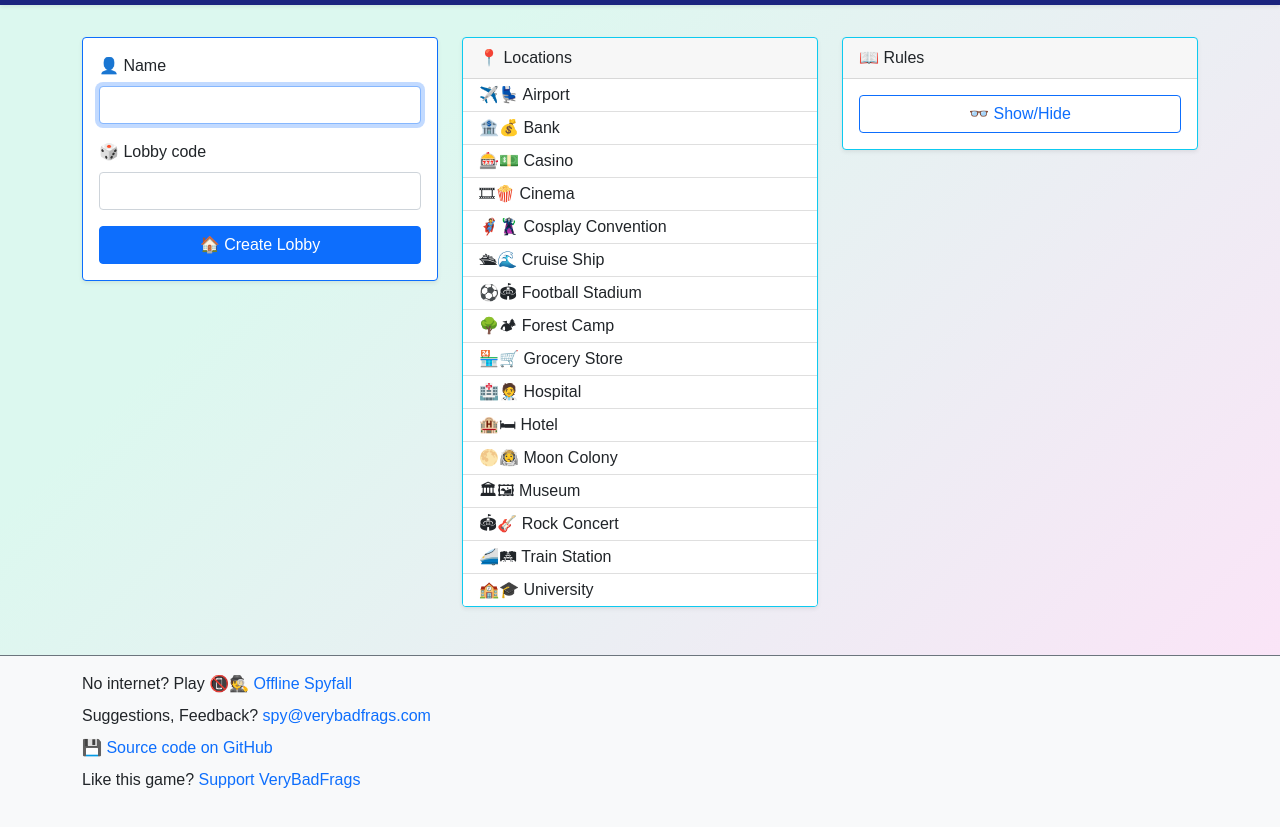
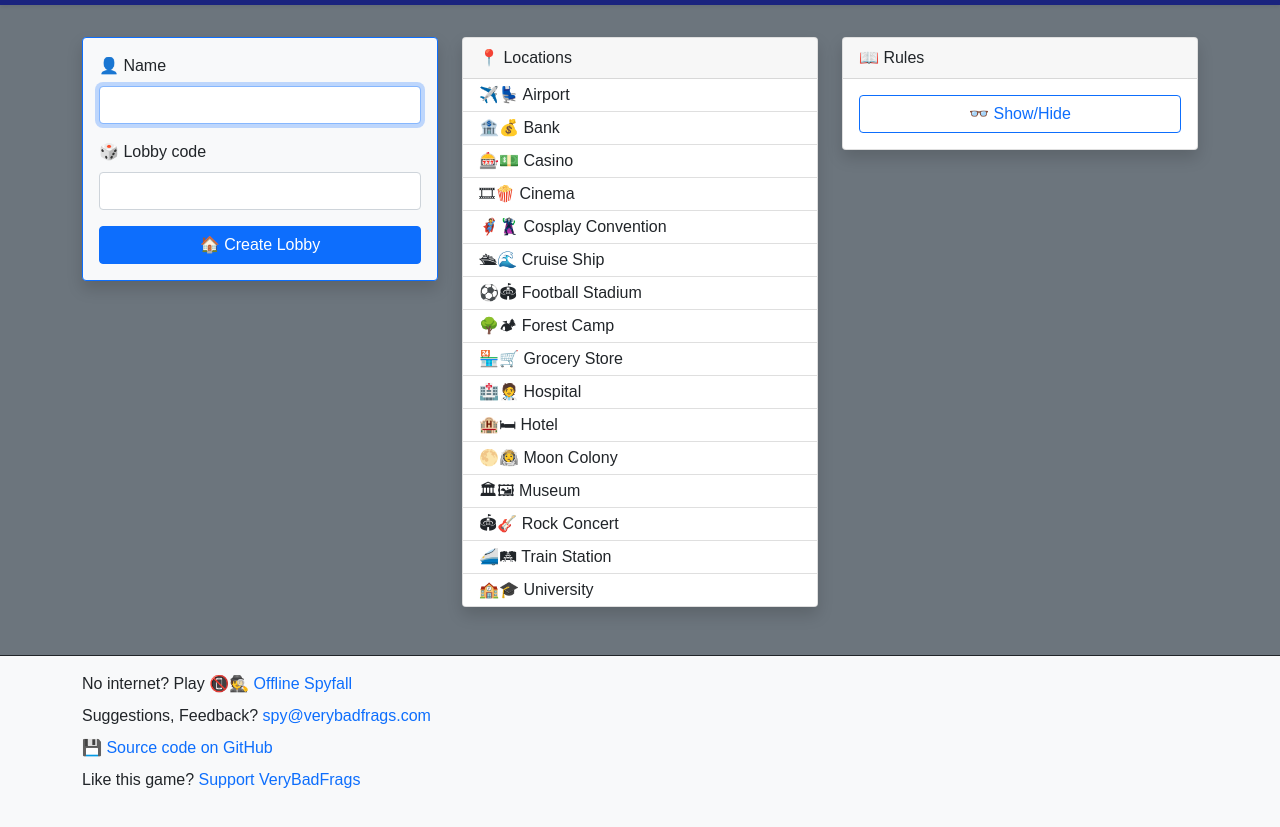
Before and after one commit to VeryBadFrags/spyfall-server, a website: page client/index.html in a window 1280 px wide. Shown: the part 45-872 px from the top of the page. Drawn offline with nearby package versions, Linux system fonts and the light colour scheme; files that its build step writes are made by us from their sources.

Commit message:
Add darker background

```diff
--- a/client/index.html
+++ b/client/index.html
@@ -15,7 +15,7 @@
     <link rel="stylesheet" href="spy.css">
 </head>
 
-<body>
+<body class="bg-secondary">
 
     <nav class="navbar navbar-expand navbar-dark bg-primary shadow-sm">
         <div class="container-fluid">
@@ -27,13 +27,13 @@
     </nav>
 
     <div class="container mb-5">
-        <div id="error" class="card alert alert-danger mt-3" style="display: none;"></div>
+        <div id="error" class="alert alert-danger mt-3" style="display: none;"></div>
 
         <div class="row row-cols-1 row-cols-md-2 row-cols-lg-3 gy-4 mt-2">
 
             <!-- Connect -->
             <div class="col" id="connect-wrapper">
-                <div class="card border-primary shadow-sm">
+                <div class="card text-dark bg-light border-primary shadow">
                     <div class="card-body">
                         <form id="connect-form">
                             <div class="mb-3">
@@ -57,7 +57,7 @@
 
             <!-- Game chat -->
             <div class="col" id="chat-wrapper" style="display: none;">
-                <div class="card border-primary shadow-sm">
+                <div class="card border-primary shadow">
                     <div class="card-body">
                         <div class="progress mb-2" style="height: 2.5em;">
                             <div class="progress-bar bg-info text-dark" id="progress-bar" role="progressbar" style="width: 100%;" aria-valuenow="100"
@@ -83,7 +83,7 @@
 
             <!-- Players list -->
             <div class="col" id="players-wrapper" style="display: none;">
-                <div class="card border-secondary shadow-sm">
+                <div class="card border-secondary shadow">
                     <div class="card-header">⚙️ Settings</div>
                     <div class="card-body">
                         <h6 class="card-title">👥 Players</h6>
@@ -104,7 +104,7 @@
                                 <label for="ready-check" class="clickable form-check-label">Ready</label>
                             </div>
                             <div class="d-grid">
-                                <button type="submit" id="start-button" class="btn btn-primary">🏁 Start</button>
+                                <button type="submit" id="start-button" class="btn btn-primary">▶️ Start</button>
                             </div>
                         </form>
                         <hr>
@@ -118,7 +118,7 @@
 
             <!-- List of Locations -->
             <div class="col">
-                <div class="card border-info shadow-sm">
+                <div class="card shadow">
                     <div class="card-header">📍 Locations</div>
                     <ul id="locations-list" class="list-group list-group-flush"></ul>
                 </div>
@@ -126,7 +126,7 @@
 
             <!-- Rules -->
             <div class="col">
-                <div class="card border-info shadow-sm">
+                <div class="card shadow">
                     <div class="card-header">📖 Rules</div>
                     <div class="card-body">
                         <div class="d-grid">
@@ -174,7 +174,7 @@
 
     </div>
 
-    <footer class="navbar navbar-light bg-light border-top border-secondary rounded-0 pt-3 pb-5">
+    <footer class="navbar navbar-light bg-light border-dark border-top rounded-0 pt-3 pb-5">
         <div class="container">
             <div class="row gy-2">
                 <div>No internet? Play <a href="https://offline-spy.verybadfrags.com" target="_blank">📵🕵️ Offline
--- a/client/spy.scss
+++ b/client/spy.scss
@@ -29,10 +29,6 @@ $danger: #b71c1c;
 $borderRadius: 4px;
 
 body {
-  background-color: #fee2f8;
-  background-image: linear-gradient(315deg, #fee2f8 0%, #dcf8ef 74%);
-  background-size: cover;
-
   font-family: Arial, Helvetica, sans-serif;
 }
 
```
